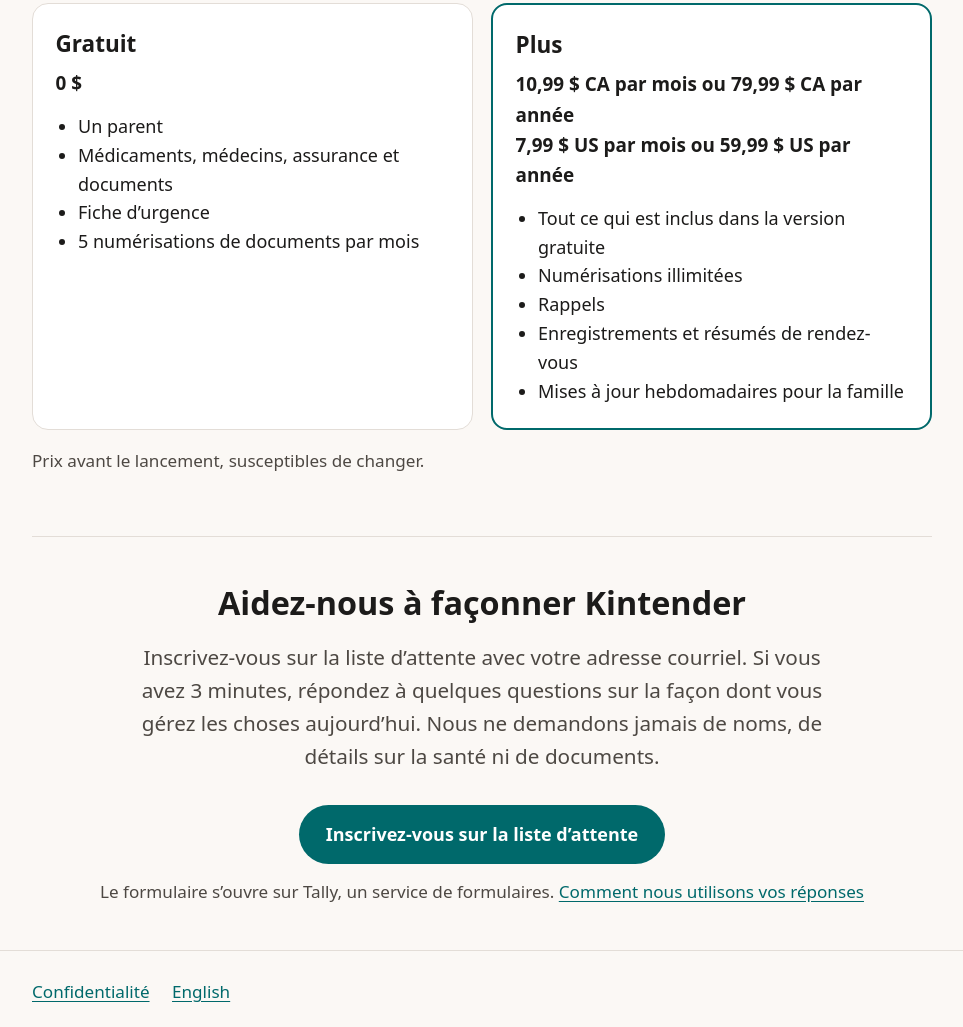
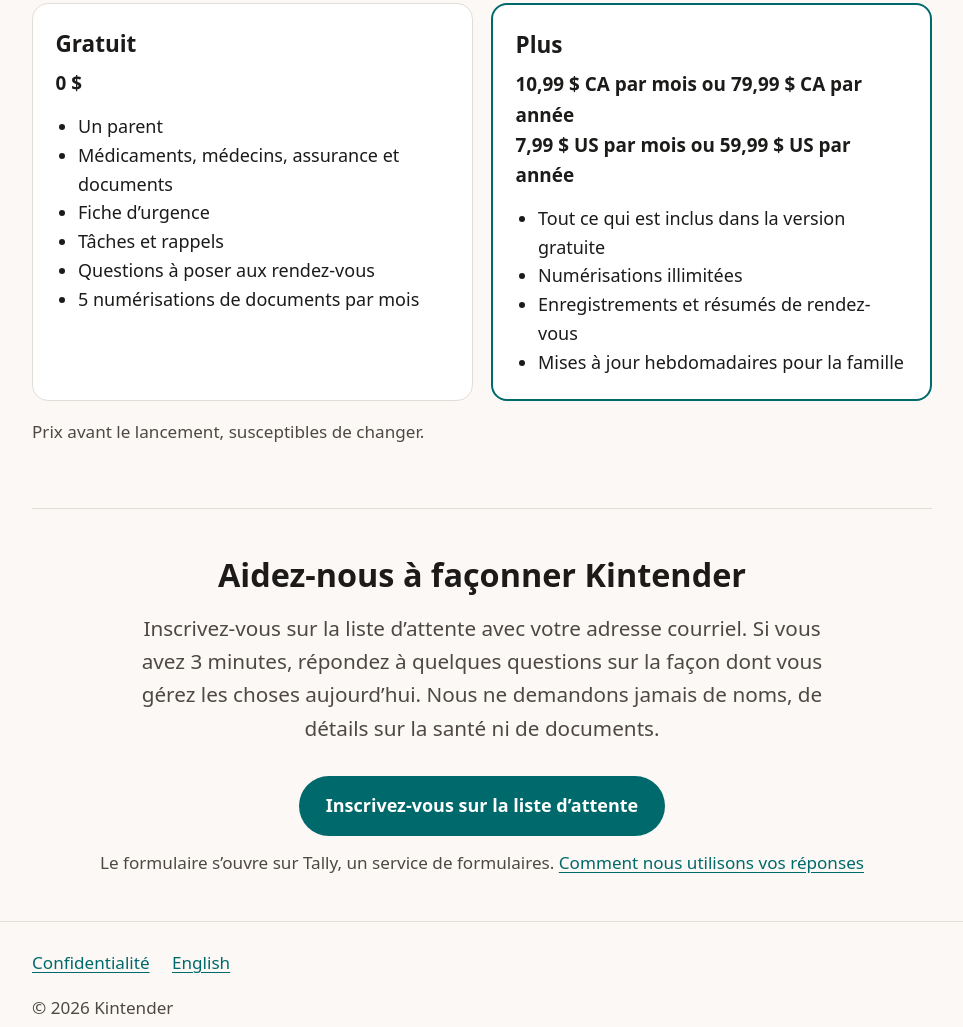
Before and after one commit to DaleMagrath-Developer/kintender-site, a plain HTML site: page fr/index.html in a window 1280 px wide. Shown: the part 2769-3796 px from the top of the page, without its empty margins (158-1121 px from the left). Drawn offline with Linux system fonts and the light colour scheme.

Commit message:
Prices: tasks, reminders and visit questions are free
Reminders move from Plus to Free (Kintender's blueprint D-052), and the
questions to ask at appointments are listed in Free (D-050).

Co-Authored-By: Claude Opus 5.5 <noreply@anthropic.com>

```diff
--- a/fr/index.html
+++ b/fr/index.html
@@ -101,6 +101,8 @@
               <li>Un parent</li>
               <li>Médicaments, médecins, assurance et documents</li>
               <li>Fiche d’urgence</li>
+              <li>Tâches et rappels</li>
+              <li>Questions à poser aux rendez-vous</li>
               <li>5 numérisations de documents par mois</li>
             </ul>
           </div>
@@ -110,7 +112,6 @@
             <ul>
               <li>Tout ce qui est inclus dans la version gratuite</li>
               <li>Numérisations illimitées</li>
-              <li>Rappels</li>
               <li>Enregistrements et résumés de rendez-vous</li>
               <li>Mises à jour hebdomadaires pour la famille</li>
             </ul>
```
Also changed, not shown: index.html (+2 -1 lines).
